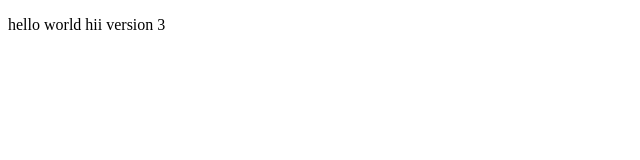
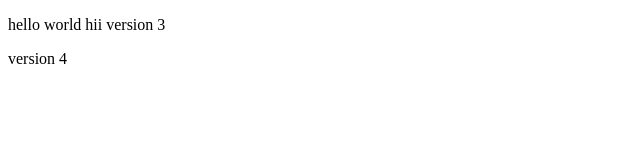
Before and after one commit to patelkameshwar/webtes, a plain HTML site: page about.html in a window 1280 px wide. Shown: the full height of the page, 0-640 px from the left. Drawn offline with Linux system fonts and the light colour scheme.

Commit message:
version 4

```diff
--- a/about.html
+++ b/about.html
@@ -7,5 +7,6 @@
 </head>
 <body>
     <p>hello world hii version 3</p>
+    <p>version 4</p>
 </body>
 </html>
```
